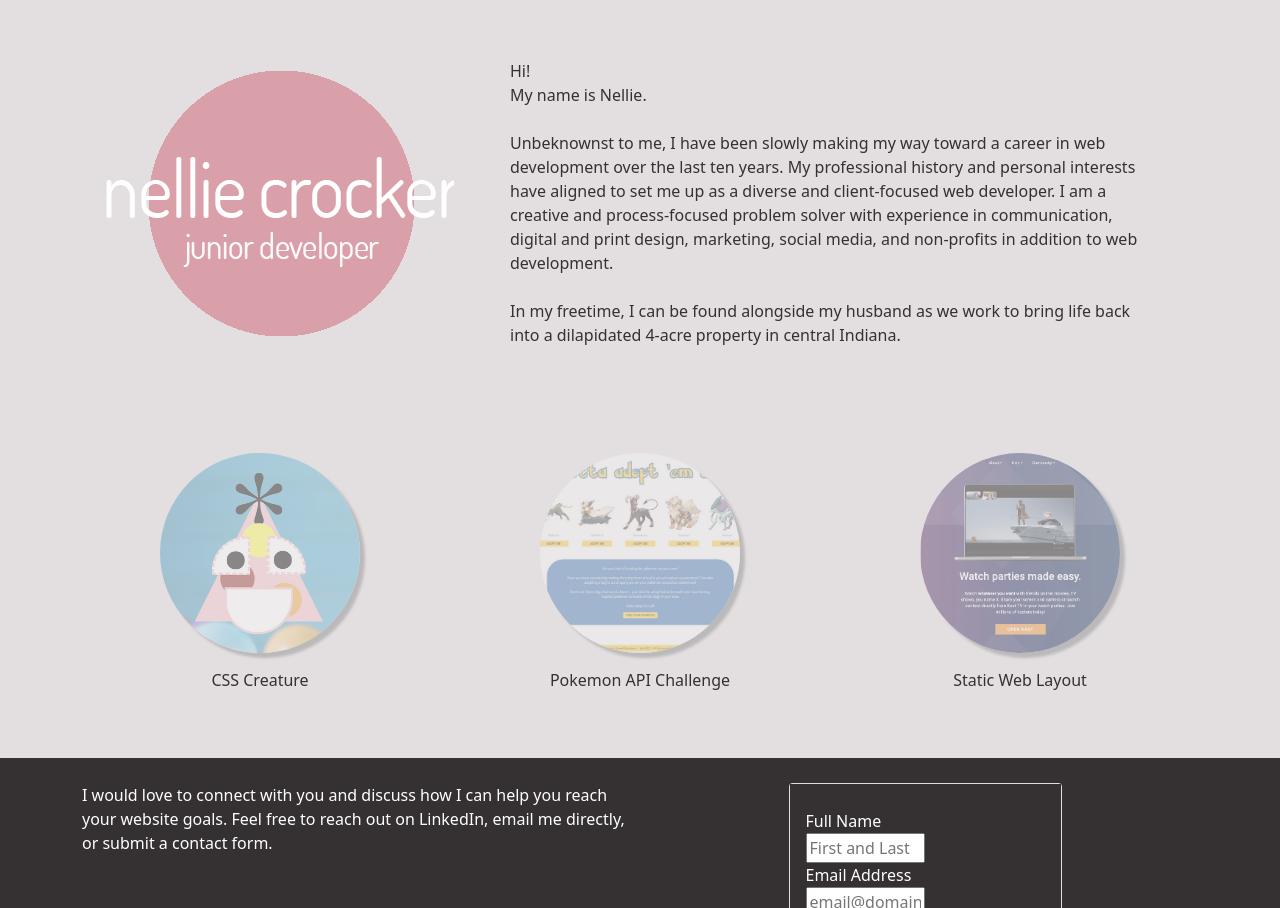
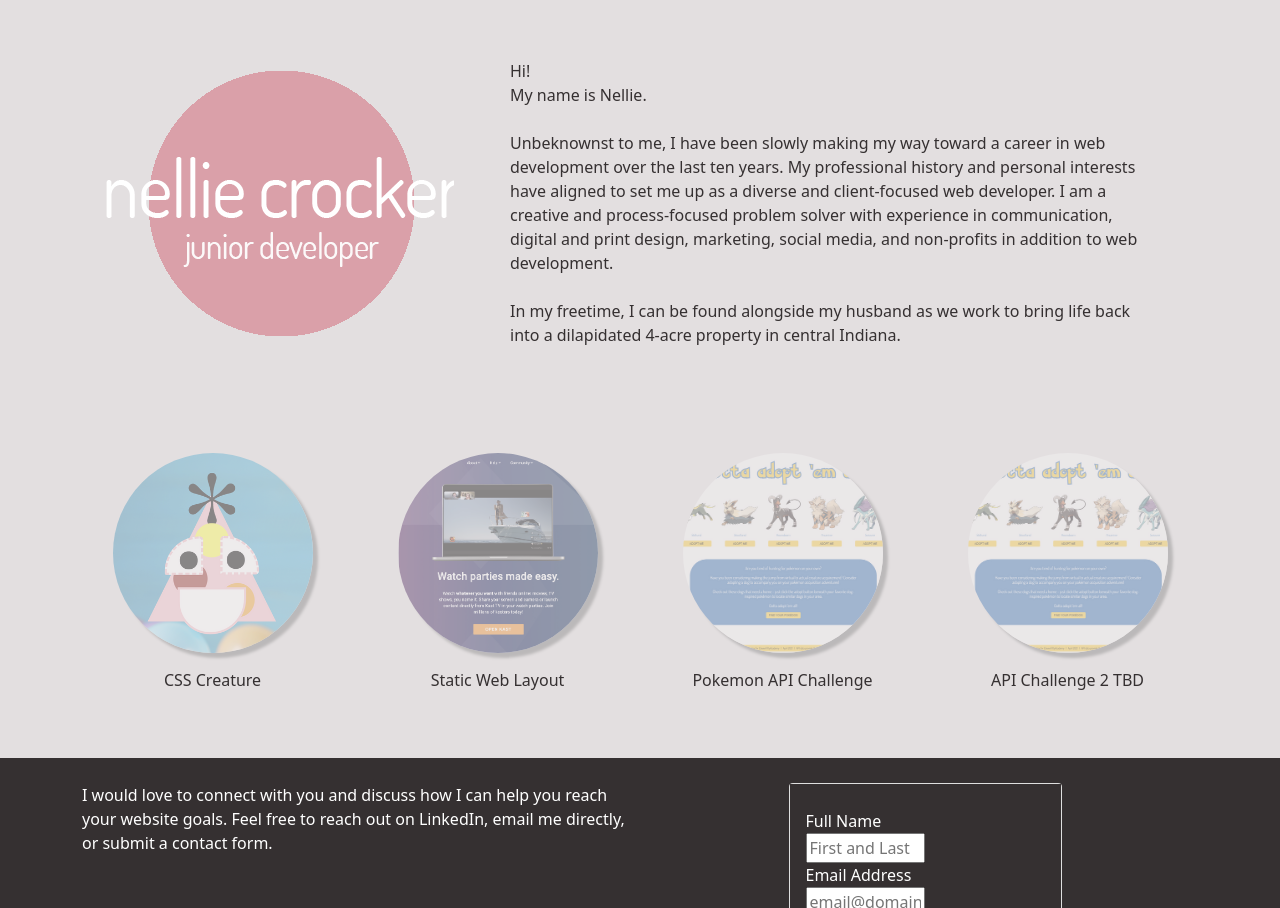
Before and after one commit to nelliecrocker/portfolio, a plain HTML site: page index.html in a window 1280 px wide. Shown: the part 357-1265 px from the top of the page. Drawn offline with nearby package versions, Linux system fonts and the light colour scheme.

Commit message:
added 4th project

```diff
--- a/index.html
+++ b/index.html
@@ -84,15 +84,21 @@
           </a>
         </div>
         <div class="col-sm">
+          <a href="https://nelliecrocker.github.io/StaticWebsite/" target="_blank">
+            <img class="project-image" src="assets/3.png">
+            <p>Static Web Layout</p>
+          </a>
+        </div>
+        <div class="col-sm">
           <a href="https://nelliecrocker.github.io/APIChallengeOne/" target="_blank">
             <img class="project-image" src="assets/2.png">
             <p>Pokemon API Challenge</p>
           </a>
         </div>
         <div class="col-sm">
-          <a href="https://nelliecrocker.github.io/StaticWebsite/" target="_blank">
-            <img class="project-image" src="assets/3.png">
-            <p>Static Web Layout</p>
+          <a href="https://nelliecrocker.github.io/APIChallengeOne/" target="_blank">
+            <img class="project-image" src="assets/2.png">
+            <p>API Challenge 2 TBD</p>
           </a>
         </div>
       </div>
```
